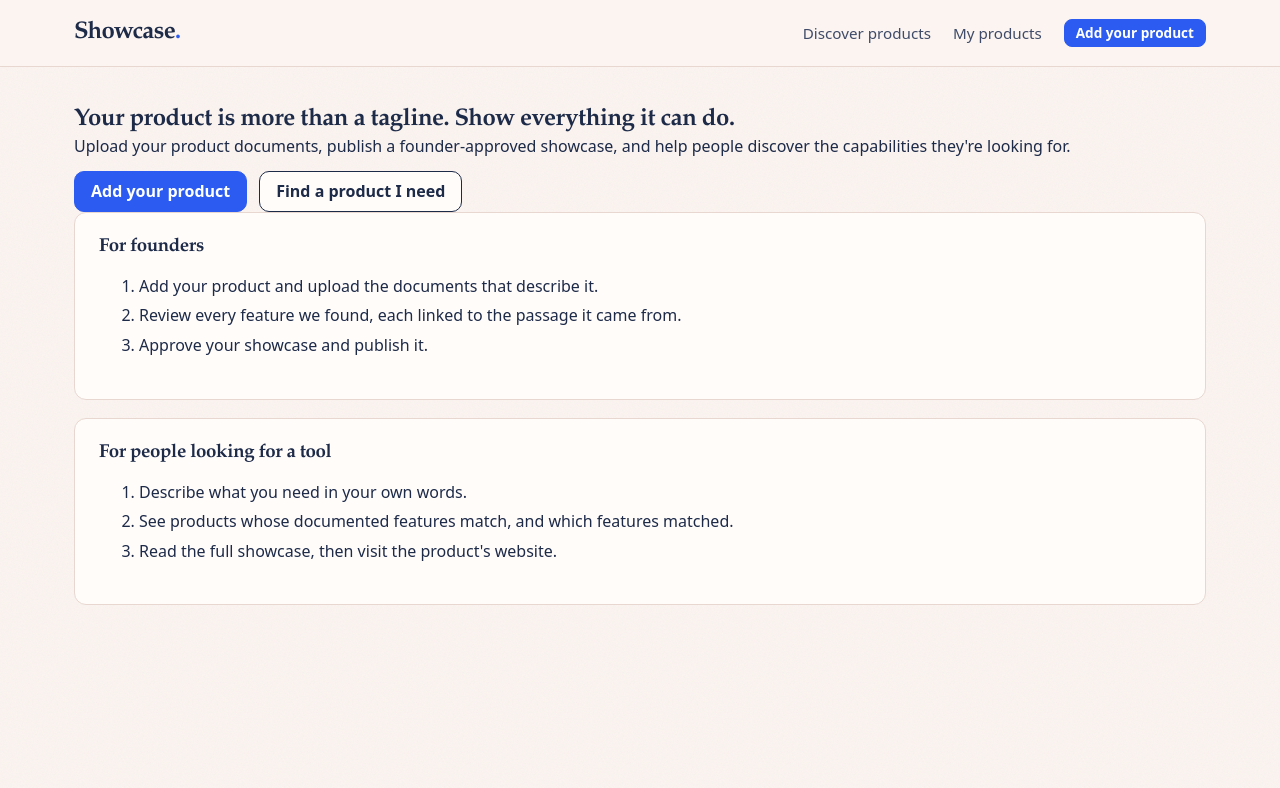
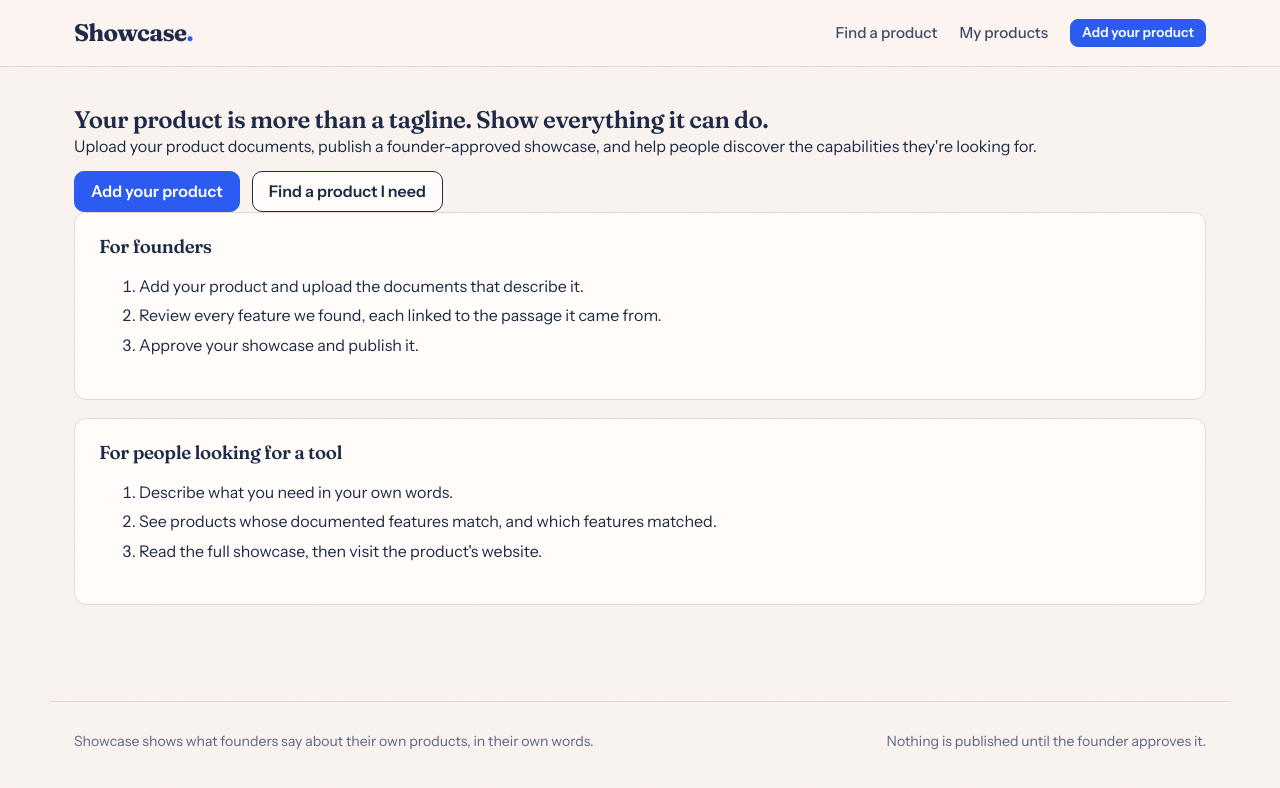
Before and after one commit to nitheeshachegondi/showcase, a Next.js app: page / in a window 1280 px wide. Shown: the top 788 px of the page. Built offline with nearby package versions, Linux system fonts and the light colour scheme.

Commit message:
Update layout.tsx

```diff
--- a/app/layout.tsx
+++ b/app/layout.tsx
@@ -4,13 +4,22 @@ import "./globals.css";
 import { BRAND, HEADLINE, SUBLINE } from "@/lib/brand";
 
 export const metadata: Metadata = {
-  title: `${BRAND} — ${HEADLINE}`,
+  title: `${BRAND}: ${HEADLINE}`,
   description: SUBLINE,
 };
+
+// Fonts load from Google Fonts. If they can't load, the page falls back to Georgia and the system sans.
+const FONTS =
+  "https://fonts.googleapis.com/css2?family=Fraunces:ital,opsz,wght@0,9..144,300..800;1,9..144,300..800&family=Instrument+Sans:wght@400;500;600;700&display=swap";
 
 export default function RootLayout({ children }: { children: React.ReactNode }) {
   return (
     <html lang="en">
+      <head>
+        <link rel="preconnect" href="https://fonts.googleapis.com" />
+        <link rel="preconnect" href="https://fonts.gstatic.com" crossOrigin="" />
+        <link rel="stylesheet" href={FONTS} />
+      </head>
       <body>
         <nav className="nav">
           <div className="nav-in">
@@ -19,7 +28,7 @@ export default function RootLayout({ children }: { children: React.ReactNode })
               <span>.</span>
             </Link>
             <Link href="/discover" className="link">
-              Discover products
+              Find a product
             </Link>
             <Link href="/founder" className="link">
               My products
@@ -30,6 +39,10 @@ export default function RootLayout({ children }: { children: React.ReactNode })
           </div>
         </nav>
         {children}
+        <footer className="footer">
+          <span>{BRAND} shows what founders say about their own products, in their own words.</span>
+          <span>Nothing is published until the founder approves it.</span>
+        </footer>
       </body>
     </html>
   );
```
